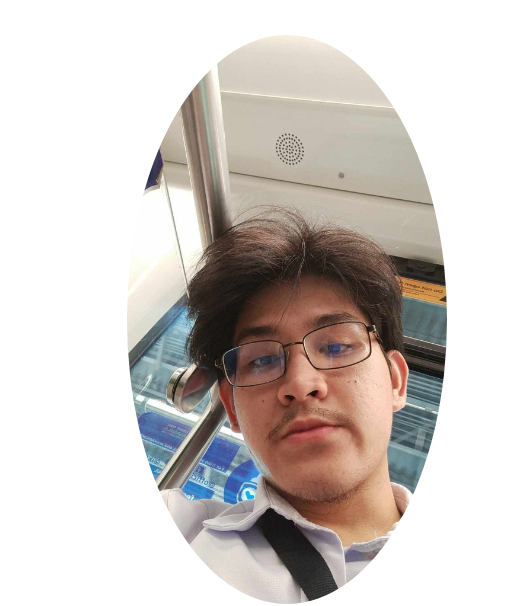
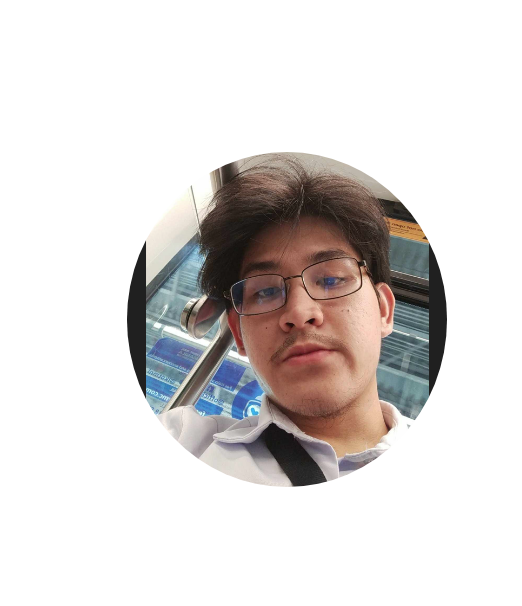
Before and after one commit to JUWOJOKI0320/Lina_Portfolio, a plain HTML site: page index.html in a window 1280 px wide. Shown: the part 78-684 px from the top of the page, 0-522 px from the left. Drawn offline with Linux system fonts and the light colour scheme.

Commit message:
Update index.html

```diff
--- a/index.html
+++ b/index.html
@@ -25,7 +25,7 @@
     </header>
     <section class="home" id="home">
         <div class = "home-img">
-            <img src = "portfolio.jpg" alt="">
+            <img src = "portf.png" alt="">
         </div>
         <div class="home-content">
             <h1>Hi, it's <span>Joe</span></h1>
```
